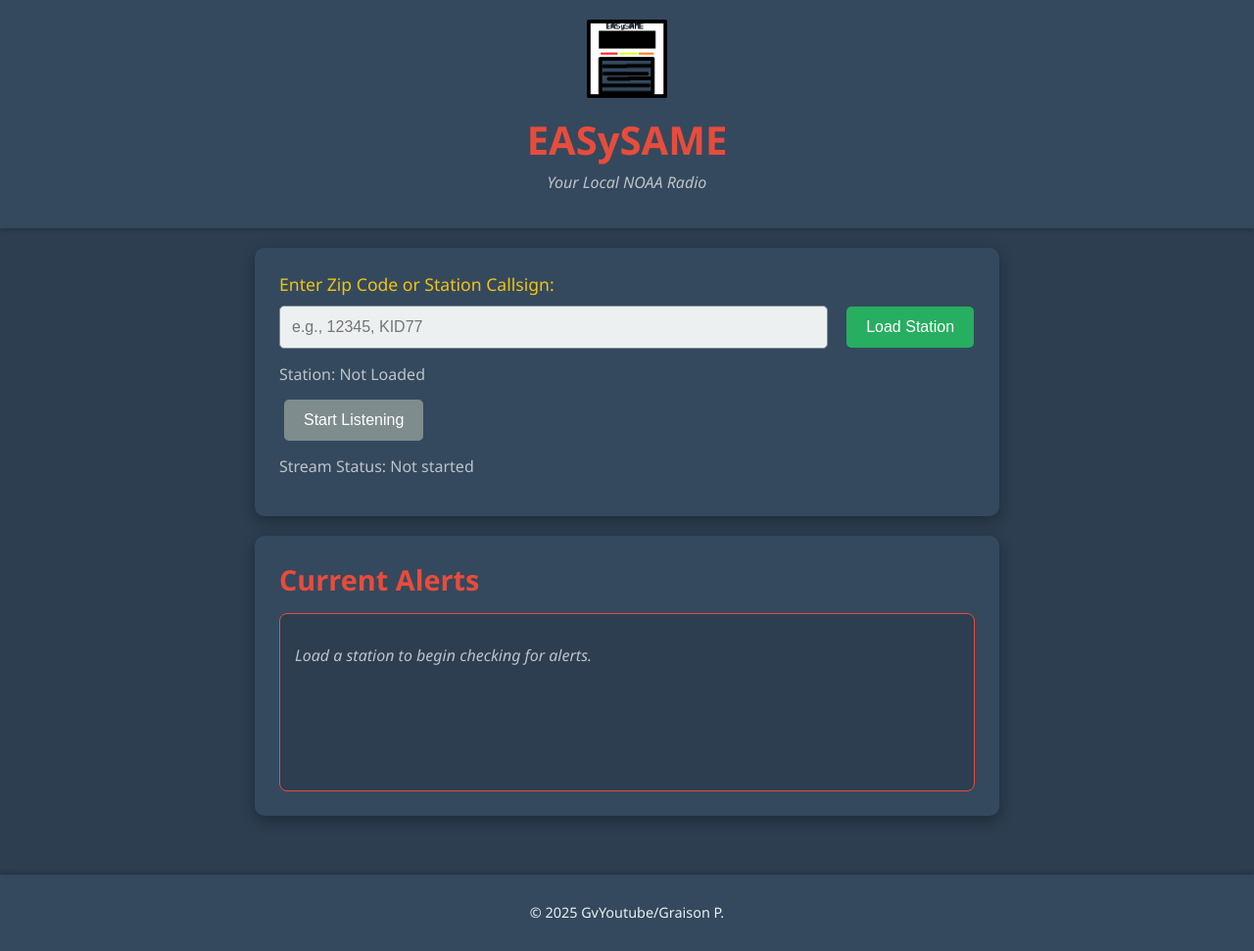
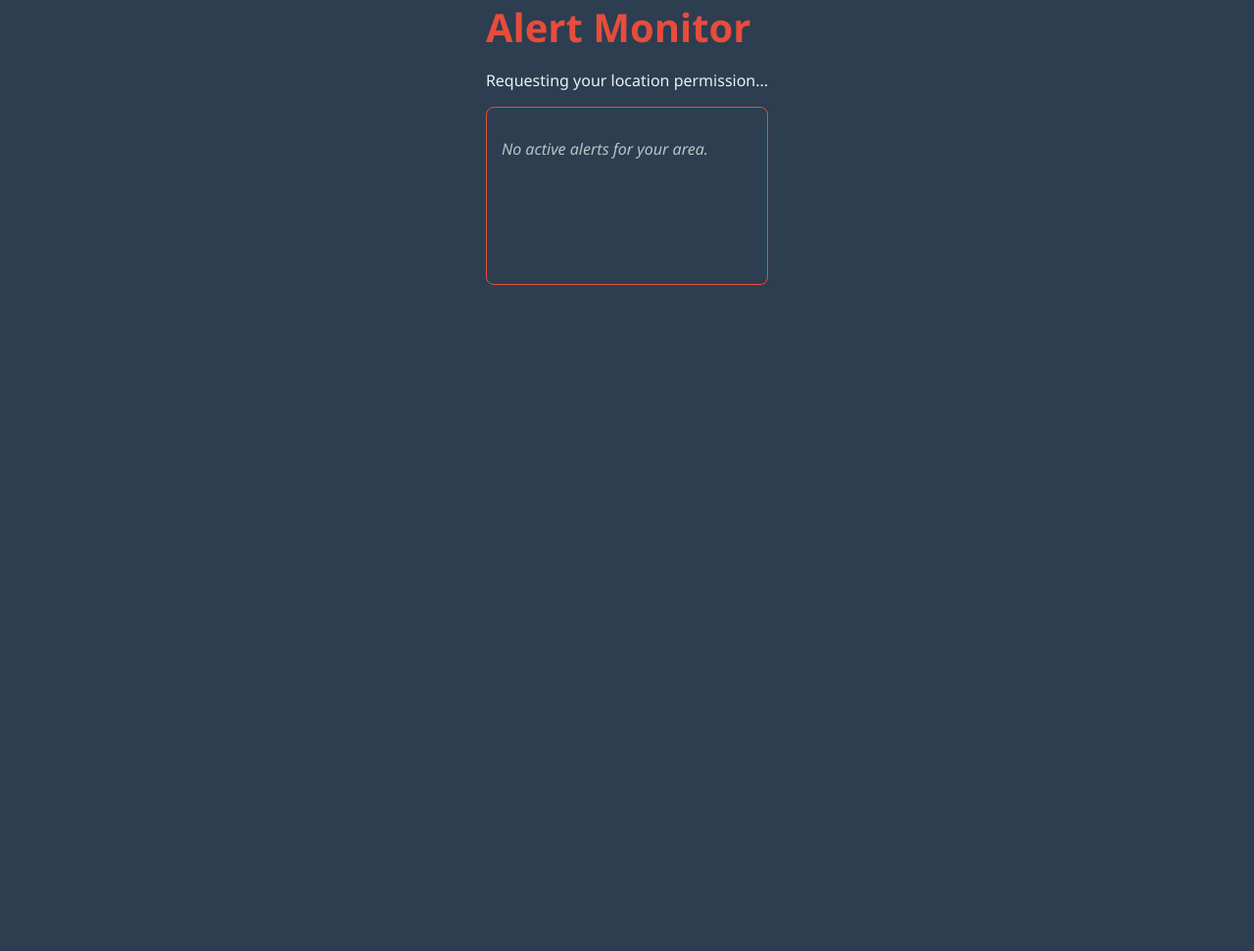
Before and after one commit to EASySAME/easysame.github.io, a website: page index.html in a window 1280 px wide. Shown: the whole page at 98% size. After the commit the page ends 800 px from the top, so only its background shows below. Drawn offline with Linux system fonts and the light colour scheme.

Commit message:
Update index.html

```diff
--- a/index.html
+++ b/index.html
@@ -3,45 +3,24 @@
 <head>
     <meta charset="UTF-8">
     <meta name="viewport" content="width=device-width, initial-scale=1.0">
-    <title>EASySAME | Online SAME Detection</title>
+    <title>EASySAME</title>
     <link rel="stylesheet" href="style.css">
     <link rel="icon" href="images/logo.png" type="image/png">
 </head>
 <body>
-    <header>
-        <img src="images/logo.png" alt="EASySAME Logo" class="header-logo">
-        <h1>EASySAME</h1>
-        <p>Your Local NOAA Radio</p>
-    </header>
+    <div class="container">
+        <h1>Alert Monitor</h1>
+        <p id="systemStatus">Requesting your location permission...</p>
 
-    <main>
-        <section class="input-section">
-            <label for="locationInput">Enter Zip Code or Station Callsign:</label>
-            <input type="text" id="locationInput" placeholder="e.g., 12345, KID77">
-            <button id="loadStationButton">Load Station</button>
-            <p id="stationInfo" class="status-message">Station: Not Loaded</p>
-            <button id="startListeningButton" disabled>Start Listening</button>
-            <p id="streamStatus" class="status-message">Stream Status: Not started</p>
-        </section>
+        <div id="alertDisplay">
+            <p id="noAlertsMessage">No active alerts for your area.</p>
+        </div>
+    </div>
 
-        <section class="alerts-section">
-            <h2>Current Alerts</h2>
-            <div id="alertDisplay">
-                <p>Load a station to begin checking for alerts.</p>
-            </div>
-        </section>
-    </main>
-
-    <audio id="liveStreamAudio" preload="auto" crossorigin="anonymous"></audio>
-
-    <audio id="soundAdvisory" src="sounds/snd_advisory.wav" preload="auto"></audio>
-    <audio id="soundWarning" src="sounds/snd_warn.wav" preload="auto"></audio>
-    <audio id="soundTest" src="sounds/snd_testAlert.wav" preload="auto"></audio>
-    <audio id="soundStatement" src="sounds/snd_specialState.wav" preload="auto"></audio>
-
-    <footer>
-        <p>&copy; 2025 GvYoutube/Graison P.</p>
-    </footer>
+    <audio id="warningAudio" src="sounds/snd_warn.mp3" preload="auto"></audio>
+    <audio id="advisoryAudio" src="sounds/snd_advisory.mp3" preload="auto"></audio>
+    <audio id="testAudio" src="sounds/snd_testAlert.mp3" preload="auto"></audio>
+    <audio id="statementAudio" src="sounds/snd_specialState.mp3" preload="auto"></audio>
 
     <script src="script.js"></script>
 </body>
```
